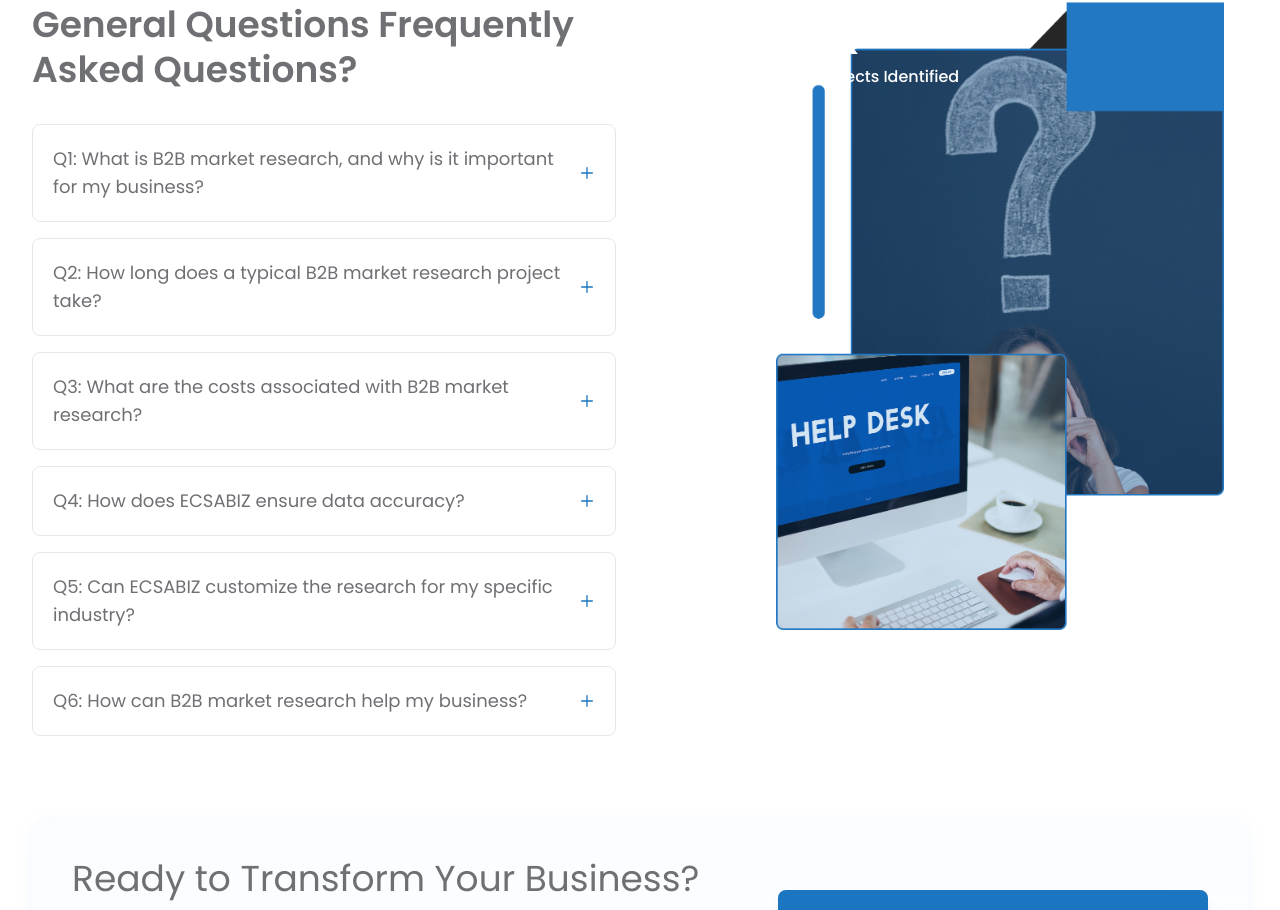
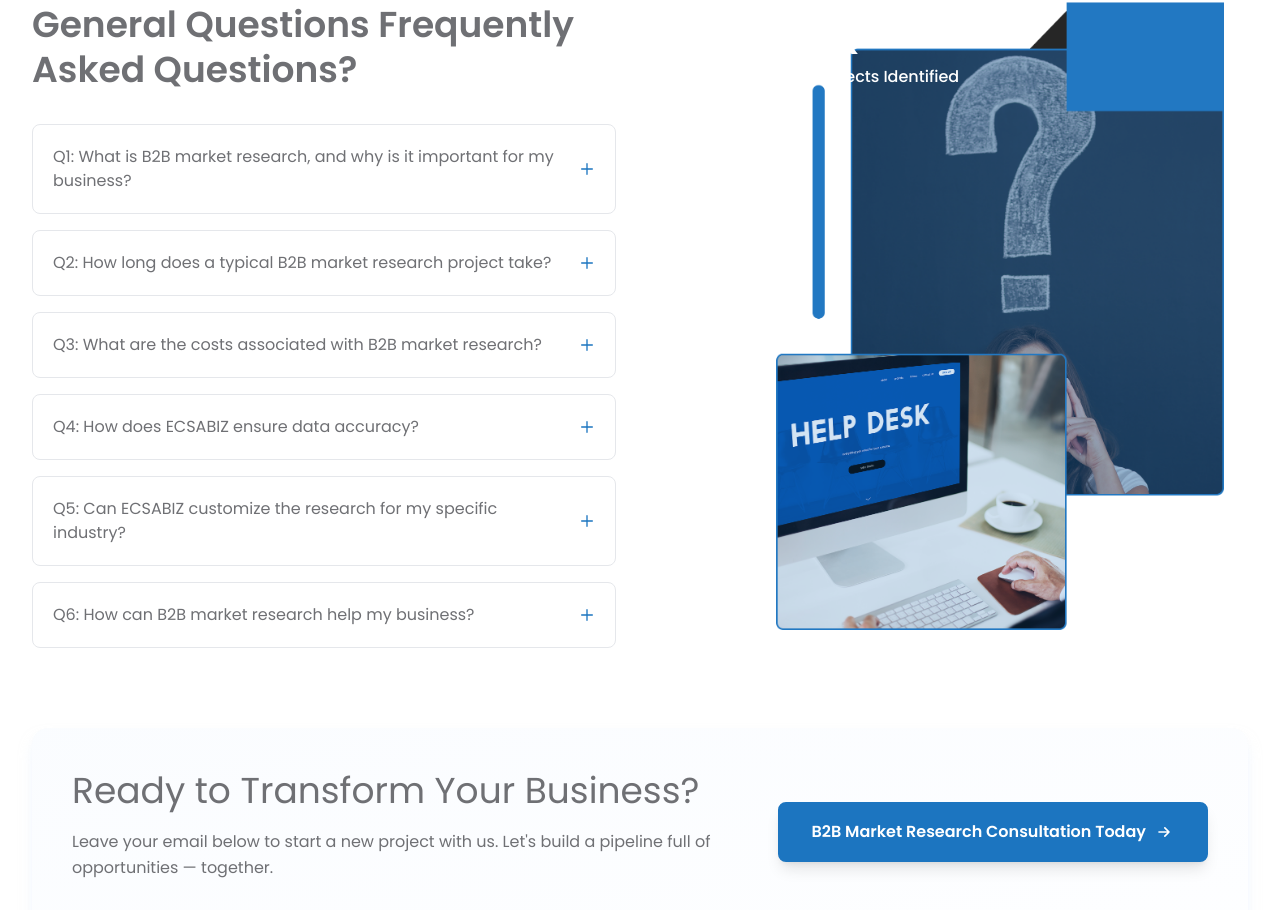
Before and after one commit to Sharmeen-Rauf/escabiz, a Next.js app: page /b2b-market-research-agency-escabiz in a window 1280 px wide. Shown: the part 4950-5860 px from the top of the page. Built offline with nearby package versions, Linux system fonts and the light colour scheme.

Commit message:
Refactor FAQ text styles across multiple pages: update font sizes for improved readability and visual consistency.

```diff
--- a/src/app/b2b-market-research-agency-escabiz/page.tsx
+++ b/src/app/b2b-market-research-agency-escabiz/page.tsx
@@ -627,7 +627,7 @@ export default function B2BIndustryAnalysis() {
                       onClick={() => setActiveFaq(activeFaq === 0 ? null : 0)}
                       className="w-full flex items-center justify-between p-4 md:p-5 text-left"
                     >
-                      <span className="text-base md:text-lg font-normal text-[#6f7074] pr-4">
+                      <span className="text-sm md:text-base font-normal text-[#6f7074] pr-4">
                         Q1: What is B2B market research, and why is it important for my business?
                       </span>
                       <svg
@@ -662,7 +662,7 @@ export default function B2BIndustryAnalysis() {
                       onClick={() => setActiveFaq(activeFaq === 1 ? null : 1)}
                       className="w-full flex items-center justify-between p-4 md:p-5 text-left"
                     >
-                      <span className="text-base md:text-lg font-normal text-[#6f7074] pr-4">
+                      <span className="text-sm md:text-base font-normal text-[#6f7074] pr-4">
                         Q2: How long does a typical B2B market research project take?
                       </span>
                       <svg
@@ -697,7 +697,7 @@ export default function B2BIndustryAnalysis() {
                       onClick={() => setActiveFaq(activeFaq === 2 ? null : 2)}
                       className="w-full flex items-center justify-between p-4 md:p-5 text-left"
                     >
-                      <span className="text-base md:text-lg font-normal text-[#6f7074] pr-4">
+                      <span className="text-sm md:text-base font-normal text-[#6f7074] pr-4">
                         Q3: What are the costs associated with B2B market research?
                       </span>
                       <svg
@@ -732,7 +732,7 @@ export default function B2BIndustryAnalysis() {
                       onClick={() => setActiveFaq(activeFaq === 3 ? null : 3)}
                       className="w-full flex items-center justify-between p-4 md:p-5 text-left"
                     >
-                      <span className="text-base md:text-lg font-normal text-[#6f7074] pr-4">
+                      <span className="text-sm md:text-base font-normal text-[#6f7074] pr-4">
                         Q4: How does ECSABIZ ensure data accuracy?
                       </span>
                       <svg
@@ -767,7 +767,7 @@ export default function B2BIndustryAnalysis() {
                       onClick={() => setActiveFaq(activeFaq === 4 ? null : 4)}
                       className="w-full flex items-center justify-between p-4 md:p-5 text-left"
                     >
-                      <span className="text-base md:text-lg font-normal text-[#6f7074] pr-4">
+                      <span className="text-sm md:text-base font-normal text-[#6f7074] pr-4">
                         Q5: Can ECSABIZ customize the research for my specific industry?
                       </span>
                       <svg
@@ -802,7 +802,7 @@ export default function B2BIndustryAnalysis() {
                       onClick={() => setActiveFaq(activeFaq === 5 ? null : 5)}
                       className="w-full flex items-center justify-between p-4 md:p-5 text-left"
                     >
-                      <span className="text-base md:text-lg font-normal text-[#6f7074] pr-4">
+                      <span className="text-sm md:text-base font-normal text-[#6f7074] pr-4">
                         Q6: How can B2B market research help my business?
                       </span>
                       <svg
--- a/src/app/b2b-targeted-marketing-services-escabiz/page.tsx
+++ b/src/app/b2b-targeted-marketing-services-escabiz/page.tsx
@@ -635,7 +635,7 @@ export default function B2BTargetedEmailMarketing() {
                         onClick={() => setActiveFaq(activeFaq === index ? null : index)}
                         className="w-full flex items-center justify-between p-4 md:p-5 text-left"
                       >
-                        <span className="text-base md:text-lg font-normal text-[#6f7074] pr-4">{faq.question}</span>
+                        <span className="text-sm md:text-base font-normal text-[#6f7074] pr-4">{faq.question}</span>
                         <svg className={`w-4 h-4 text-[#1c75c0] flex-shrink-0 transition-transform duration-300 ${activeFaq === index ? 'rotate-180' : ''}`} fill="none" stroke="currentColor" viewBox="0 0 24 24">
                           <path strokeLinecap="round" strokeLinejoin="round" strokeWidth={2} d={activeFaq === index ? 'M20 12H4' : 'M12 4v16m8-8H4'} />
                         </svg>
--- a/src/app/industries/commercial-cleaning/page.tsx
+++ b/src/app/industries/commercial-cleaning/page.tsx
@@ -441,7 +441,7 @@ export default function CommercialCleaningPage() {
                       onClick={() => setActiveFaq(activeFaq === i ? null : i)}
                       className="w-full flex items-center justify-between p-4 md:p-5 text-left"
                     >
-                      <span className="text-base md:text-lg font-normal text-[#6f7074] pr-4">
+                      <span className="text-sm md:text-base font-normal text-[#6f7074] pr-4">
                         {item.q}
                       </span>
                       <svg
--- a/src/app/linkedin-automation-services-escabiz/page.tsx
+++ b/src/app/linkedin-automation-services-escabiz/page.tsx
@@ -699,7 +699,7 @@ export default function LinkedInOutreachAutomation() {
                       onClick={() => setActiveFaq(activeFaq === idx ? null : idx)}
                       className="w-full flex items-center justify-between p-4 md:p-5 text-left"
                     >
-                      <span className="text-base md:text-lg font-normal text-[#6f7074] pr-4">{question}</span>
+                      <span className="text-sm md:text-base font-normal text-[#6f7074] pr-4">{question}</span>
                       <svg
                         className={`w-4 h-4 text-[#1c75c0] flex-shrink-0 transition-transform duration-300 ${
                           activeFaq === idx ? 'rotate-180' : ''
--- a/src/app/virtual-staff-augmentation/finance-vsa/page.tsx
+++ b/src/app/virtual-staff-augmentation/finance-vsa/page.tsx
@@ -335,7 +335,7 @@ export default function FinanceVSAPage() {
                         onClick={() => setActiveFaq(activeFaq === index ? null : index)}
                         className="w-full flex items-center justify-between p-4 md:p-5 text-left"
                       >
-                        <span className="text-base md:text-lg font-normal text-[#6f7074] pr-4">{faq.question}</span>
+                        <span className="text-sm md:text-base font-normal text-[#6f7074] pr-4">{faq.question}</span>
                         <svg
                           className={`w-4 h-4 text-[#1c75c0] flex-shrink-0 transition-transform duration-300 ${activeFaq === index ? 'rotate-180' : ''}`}
                           fill="none"
--- a/src/app/virtual-staff-augmentation/recruiting-vsa/page.tsx
+++ b/src/app/virtual-staff-augmentation/recruiting-vsa/page.tsx
@@ -410,7 +410,7 @@ export default function RecruitingVSAPage() {
                         onClick={() => setActiveFaq(activeFaq === idx ? null : idx)}
                         className="w-full flex items-center justify-between p-4 md:p-5 text-left"
                       >
-                        <span className="text-base md:text-lg font-normal text-[#6f7074] pr-4">{question}</span>
+                        <span className="text-sm md:text-base font-normal text-[#6f7074] pr-4">{question}</span>
                         <svg
                           className={`w-4 h-4 text-[#1c75c0] flex-shrink-0 transition-transform duration-300 ${
                             activeFaq === idx ? 'rotate-180' : ''
--- a/src/app/virtual-staff-augmentation/sales-vsa/page.tsx
+++ b/src/app/virtual-staff-augmentation/sales-vsa/page.tsx
@@ -592,7 +592,7 @@ export default function SalesVSAPage() {
                         onClick={() => setActiveFaq(activeFaq === index ? null : index)}
                         className="w-full flex items-center justify-between p-4 md:p-5 text-left"
                       >
-                        <span className="text-base md:text-lg font-normal text-[#6f7074] pr-4">{faq.question}</span>
+                        <span className="text-sm md:text-base font-normal text-[#6f7074] pr-4">{faq.question}</span>
                         <svg className={`w-4 h-4 text-[#1c75c0] flex-shrink-0 transition-transform duration-300 ${activeFaq === index ? 'rotate-180' : ''}`} fill="none" stroke="currentColor" viewBox="0 0 24 24">
                           <path strokeLinecap="round" strokeLinejoin="round" strokeWidth={2} d={activeFaq === index ? 'M20 12H4' : 'M12 4v16m8-8H4'} />
                         </svg>
```
Also changed, not shown: src/app/b2b-appointment-setup/page.tsx (+6 -6 lines), src/app/virtual-staff-augmentation/marketing-vsa/page.tsx (+4 -4 lines).
